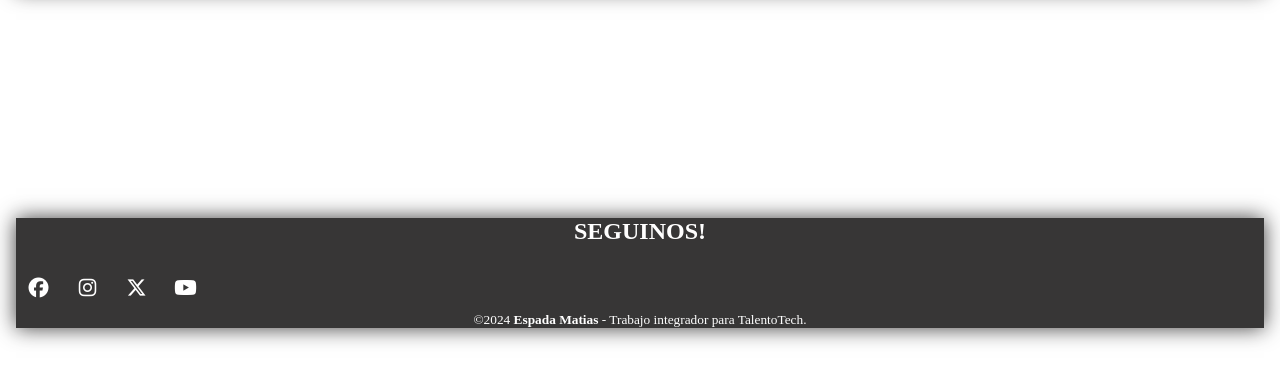
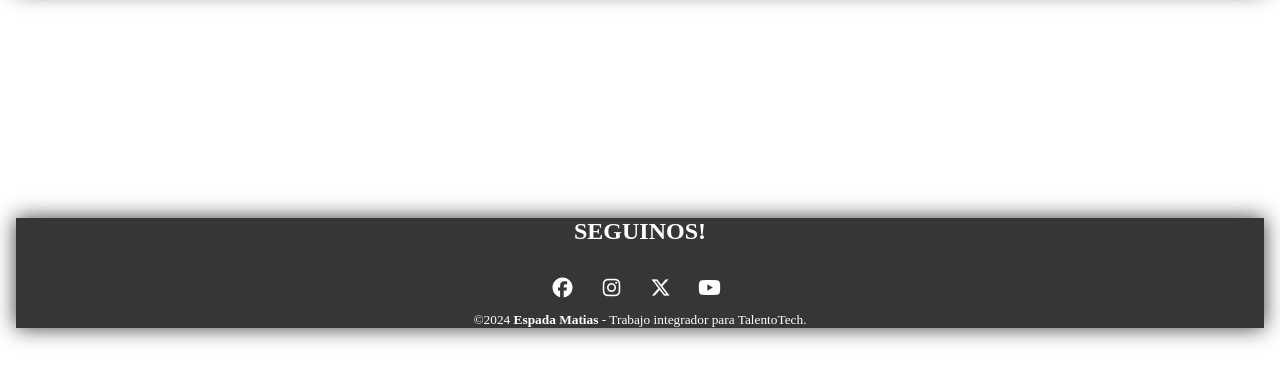
Before and after one commit to Matuses/proyecto-final-ecommerce--Matias-Espada-, a plain HTML site: page index.html in a window 1280 px wide. Shown: the part 125-508 px from the top of the page. Drawn offline with Linux system fonts and the light colour scheme.

Commit message:
centrado de redes sociales

```diff
--- a/CSS/styles.css
+++ b/CSS/styles.css
@@ -60,8 +60,17 @@ footer{
 
 }
 /*Pie de pagina */
-.pie-pagina .grupo-1 .box h2{
+.pie-pagina .grupo-1 h2{
     text-align: center;
+}
+.pie-pagina .grupo-1 .box{
+    display: flex;
+    justify-content: center;
+    align-items: center;
+}
+.pie-pagina .grupo-1 .redes-sociales {
+    width: 200px;
+    height: 45px;
 }
 .pie-pagina .grupo-1 .box .redes-sociales a{
     margin: auto;
--- a/index.html
+++ b/index.html
@@ -24,8 +24,8 @@
         <!--Pie de pagina-->
         <footer class="pie-pagina">
             <div class="grupo-1">
+                <h2>SEGUINOS!</h2>
                 <div class="box">
-                    <h2>SEGUINOS!</h2>
                     <div class="redes-sociales">
                         <a href="https://www.facebook.com" target="_blank" class="fa-brands fa-facebook fa-lg"></a>
                         <a href="https://www.instagram.com" target="_blank" class="fa-brands fa-instagram fa-lg"></a>
```
